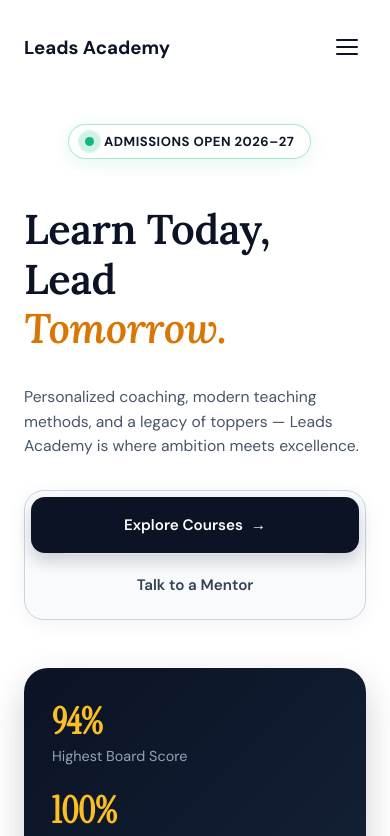
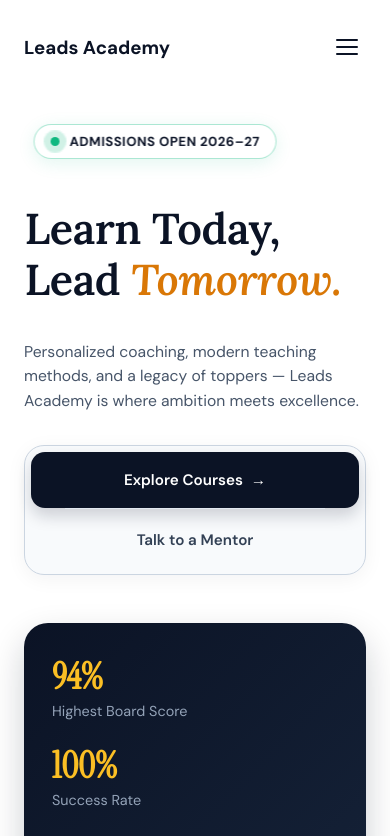
Before and after one commit to Kedar-Dev25/coaching-center-website, a React (Vite) app: page / in a window 390 px wide. Shown: the top 836 px of the page. Built offline with nearby package versions, Linux system fonts and the light colour scheme.

Commit message:
fix(hero): keep 'Lead Tomorrow' inline and optimize mobile layout

```diff
--- a/src/App.css
+++ b/src/App.css
@@ -312,10 +312,10 @@ body {
   }
 
   .hero-text {
-    font-size: 2.6rem;
+    font-size: 2.7rem;
     line-height: 1.18;
     margin-top: 25px;
-    margin-right: 20%;
+    margin-right: 7%;
     margin-bottom: 18px;
     max-width: 100%; /* ✅ Change 320px to 100% */
     letter-spacing: -0.01em;
@@ -1542,7 +1542,7 @@ body {
 
 
 /* ==========================================
-   SMOOTH HORIZONTAL DRIFT BADGE (Mobile-Friendly)
+   SMOOTH HORIZONTAL DRIFT BADGE (Responsive)
    ========================================== */
 .admission-badge {
   display: inline-flex !important;
@@ -1557,11 +1557,12 @@ body {
   backdrop-filter: blur(10px) !important;
   width: fit-content !important;
 
-  /* Smooth Left-Right Drift Animation */
-  animation: wallToWallDrift 4s ease-in-out infinite alternate !important;
+  /* Time 4s se badha kar 6s kar diya hai taaki smooth move kare */
+  animation: wallToWallDrift 6s ease-in-out infinite alternate !important;
   will-change: transform;
 }
 
+/* DESKTOP ANIMATION (Screen ke hisab se move hoga) */
 @keyframes wallToWallDrift {
   0% {
     transform: translateX(0px);
@@ -1571,8 +1572,28 @@ body {
     box-shadow: 0 6px 22px rgba(16, 185, 129, 0.25);
   }
   100% {
-    transform: translateX(18px); /* Deewar se takra kar aage jaane ka distance */
+    /* 25vw matlab screen ki width ka 25% area move karega */
+    transform: translateX(25vw);
     box-shadow: 0 4px 15px rgba(16, 185, 129, 0.1);
+  }
+}
+
+/* MOBILE FIX (Chhoti screen ke liye controlled movement) */
+/* MOBILE FIX (Center se Left & Right dono taraf movement) */
+@media (max-width: 768px) {
+  .admission-badge {
+    animation: mobileDrift 3.5s ease-in-out infinite alternate !important;
+  }
+
+  @keyframes mobileDrift {
+    0% {
+      /* Full Left jaayega */
+      transform: translateX(-40px);
+    }
+    100% {
+      /* Full Right jaayega */
+      transform: translateX(40px);
+    }
   }
 }
 
--- a/src/components/Hero.jsx
+++ b/src/components/Hero.jsx
@@ -26,7 +26,10 @@ function Hero() {
         </div>
 
         <h1 className="hero-text">
-          Learn Today, Lead <span className="highlight-text">Tomorrow.</span>
+          Learn Today, <br className="hero-break" />
+          <span className="lead-tomorrow-group">
+            Lead <span className="highlight-text">Tomorrow.</span>
+          </span>
         </h1>
         <p className="hero-subtext">
           Personalized coaching, modern teaching methods, and a legacy of toppers —
```
